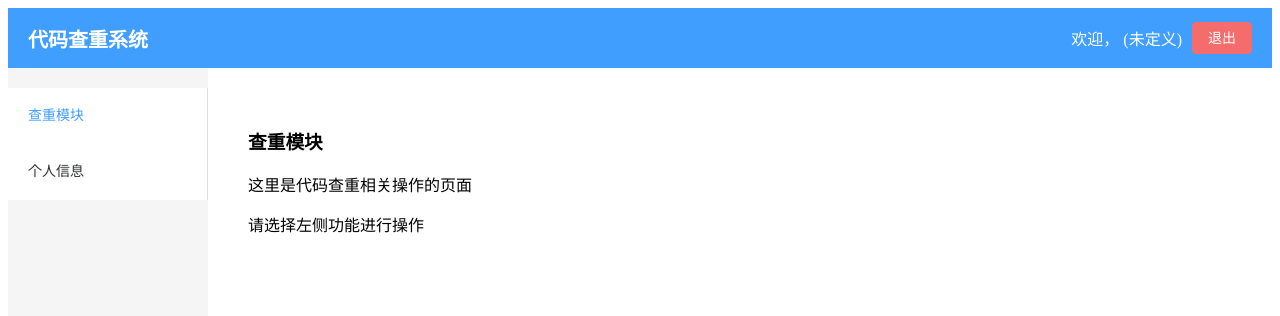
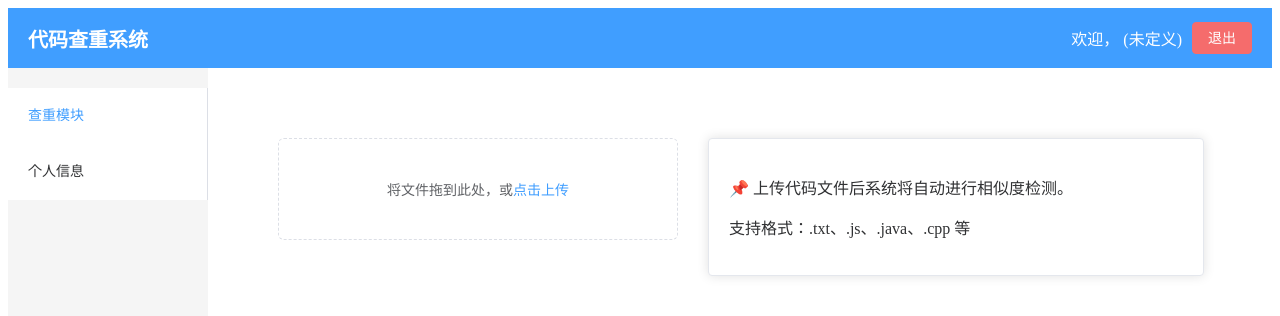
Before and after one commit to Yeexxxx24/frontend, a Vue app: page /dashboard/check in a window 1280 px wide. Shown: the top 316 px of the page. Built offline with nearby package versions, Linux system fonts and the light colour scheme.

Commit message:
feat:文件上传，并保存至服务器

```diff
--- a/package.json
+++ b/package.json
@@ -11,6 +11,7 @@
   "dependencies": {
     "axios": "^1.8.4",
     "element-plus": "^2.9.8",
+    "multer": "^1.4.5-lts.2",
     "pinia": "^3.0.2",
     "vue": "^3.5.13",
     "vue-router": "^4.5.0"
--- a/src/views/Dashboard.vue
+++ b/src/views/Dashboard.vue
@@ -22,7 +22,7 @@
          <el-main class="main">
             <router-view/>
             <!-- <h2>欢迎使用代码查重系统</h2> -->
-            <p>请选择左侧功能进行操作</p>
+            <!-- <p>请选择左侧功能进行操作</p> -->
          </el-main>
      </el-container>
   </el-container>
--- a/src/views/dashboard/CheckView.vue
+++ b/src/views/dashboard/CheckView.vue
@@ -1,6 +1,119 @@
 <template>
-  <div>
-    <h3>查重模块</h3>
-    <p>这里是代码查重相关操作的页面</p>
+  <div class="check-wrapper">
+    <!-- 左侧：上传文件区域 -->
+    <div class="left-panel">
+      <el-upload
+        class="upload-area"
+        drag
+        action="#"
+        :show-file-list="false"
+        :before-upload="handleUpload"
+      >
+        <i class="el-icon-upload" />
+        <div class="el-upload__text">
+          将文件拖到此处，或<em>点击上传</em>
+        </div>
+      </el-upload>
+
+      <!-- 显示上传文件名 -->
+      <el-alert
+        v-if="fileName"
+        title="已上传文件："
+        :description="fileName"
+        type="info"
+        show-icon
+        class="uploaded-file"
+      />
+    </div>
+
+    <!-- 右侧：说明 + 查重结果 -->
+    <div class="right-panel">
+      <el-card class="description">
+        <p>📌 上传代码文件后系统将自动进行相似度检测。</p>
+        <p>支持格式：.txt、.js、.java、.cpp 等</p>
+      </el-card>
+
+      <el-card class="result" v-if="result">
+        <h3>查重结果：</h3>
+        <p>相似度：{{ result.similarity }}%</p>
+        <p>匹配文件：{{ result.matchedFile }}</p>
+      </el-card>
+    </div>
   </div>
 </template>
+
+<script setup lang="ts">
+import { ref } from 'vue'
+import { ElMessage } from 'element-plus'
+import request from '@/utils/request'
+
+const fileName = ref<string>('') // 显示上传的文件名
+const result = ref<null | { similarity: number; matchedFile: string }>(null)
+
+// 模拟上传处理
+const handleUpload = async (file: File) => {
+  const formData = new FormData()
+  formData.append('file', file) // 👈 这里的 'file' 对应后端的字段名
+
+  try {
+    const res = await request.post('/upload', formData, {
+      headers: {
+        'Content-Type': 'multipart/form-data'
+      }
+    })
+
+    // 成功后保存文件名并提示
+    fileName.value = file.name
+    ElMessage.success(`上传成功：${file.name}`)
+
+    // 可选：模拟结果（后续会替换成后端返回结果）
+    result.value = {
+      similarity: 78.5,
+      // matchedFile: res.data.filename || 'unknown'
+      matchedFile:res.data.originalName
+
+    }
+    console.log('✅ 上传成功，原名为：', res.data.originalName)
+
+  } catch (err) {
+    console.error('上传失败', err)
+    ElMessage.error('上传失败，请重试')
+  }
+
+   return false // 仍然阻止默认上传行为
+  }
+
+</script>
+
+<style scoped>
+.check-wrapper {
+  display: flex;
+  gap: 30px;
+  padding: 30px;
+}
+
+/* 左侧上传区 */
+.left-panel {
+  width: 400px;
+  display: flex;
+  flex-direction: column;
+  gap: 20px;
+}
+.upload-area {
+  width: 100%;
+}
+.uploaded-file {
+  width: 100%;
+}
+
+/* 右侧信息区 */
+.right-panel {
+  flex: 1;
+  display: flex;
+  flex-direction: column;
+  gap: 20px;
+}
+.description, .result {
+  width: 100%;
+}
+</style>
--- a/tsconfig.app.json
+++ b/tsconfig.app.json
@@ -53,5 +53,5 @@
     /* 👇👇 添加的类型声明 👇👇 */
     "types": ["node"]
   },
-  "include": ["src/**/*.ts", "src/**/*.tsx", "src/**/*.vue"]
+  "include": ["src/**/*.ts", "src/**/*.tsx", "src/**/*.vue", "src/router/upload.js"]
 }
```
Also changed, not shown: 1 other file (tests, documents, lock files or other folders).
